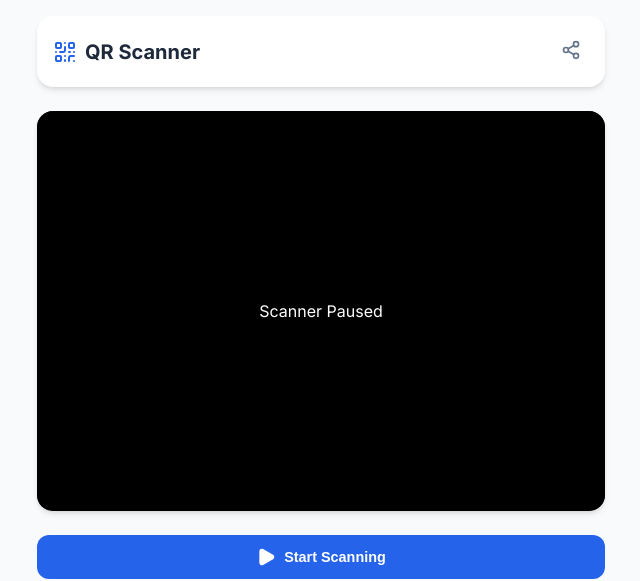
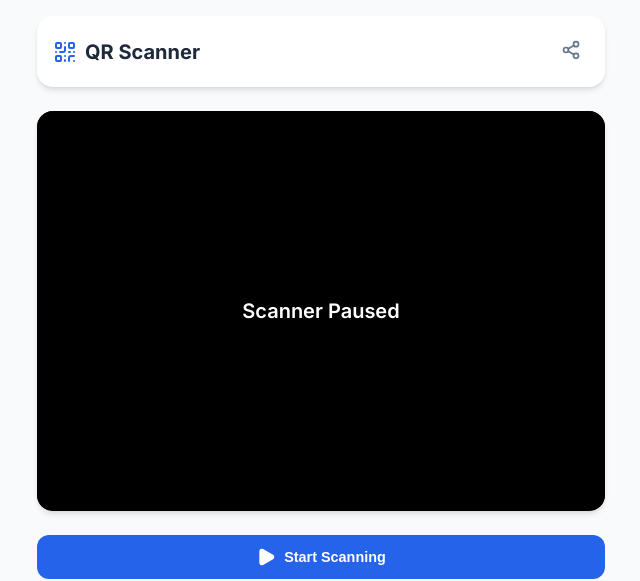
Before and after one commit to joe-yamazaki/qr-code-scanner-app, a React (Vite) app: page / in a window 1280 px wide. Shown: the top 581 px of the page, without its empty margins (319-959 px from the left). Built offline with nearby package versions, Linux system fonts and the light colour scheme.

Commit message:
Fix white screen on stop by improving paused overlay visibility

```diff
--- a/src/components/Scanner.jsx
+++ b/src/components/Scanner.jsx
@@ -137,12 +137,7 @@ const Scanner = ({ onScan, isScanning, onError, scanFeedback }) => {
                 </button>
             )}
             {!isScanning && (
-                <div style={{
-                    position: 'absolute',
-                    top: 0, left: 0, right: 0, bottom: 0,
-                    display: 'flex', alignItems: 'center', justifyContent: 'center',
-                    color: 'white', backgroundColor: 'rgba(0,0,0,0.7)'
-                }}>
+                <div className="scanner-paused-overlay">
                     <p>Scanner Paused</p>
                 </div>
             )}
--- a/src/index.css
+++ b/src/index.css
@@ -149,6 +149,23 @@ body {
     transform: translate(-50%, -50%) scale(1);
   }
 }
+
+.scanner-paused-overlay {
+  position: absolute;
+  top: 0;
+  left: 0;
+  right: 0;
+  bottom: 0;
+  display: flex;
+  align-items: center;
+  justify-content: center;
+  color: white;
+  background-color: rgba(0, 0, 0, 0.85);
+  z-index: 100;
+  font-size: 1.25rem;
+  font-weight: 600;
+}
+
 
 
 .controls {
```
